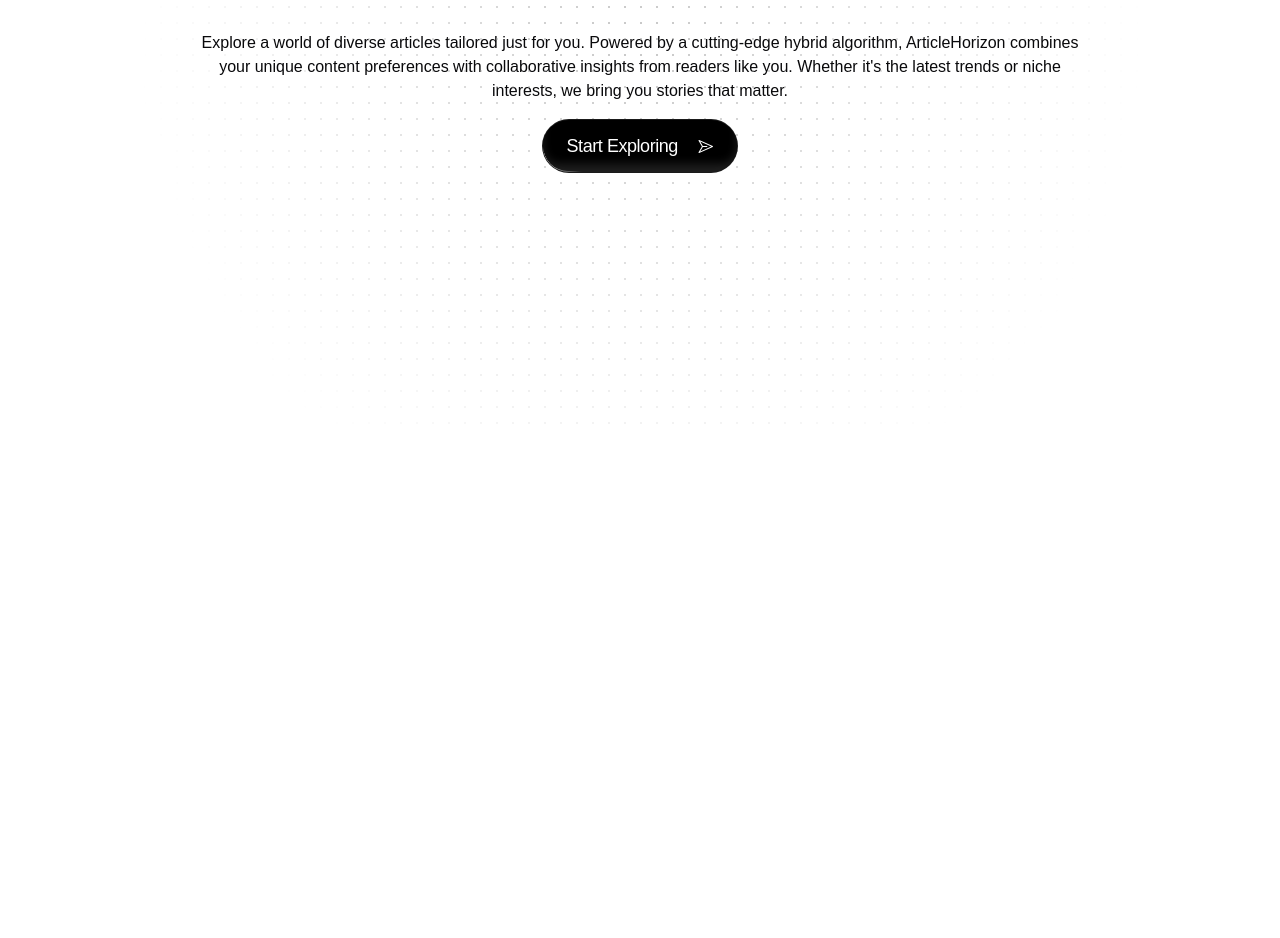
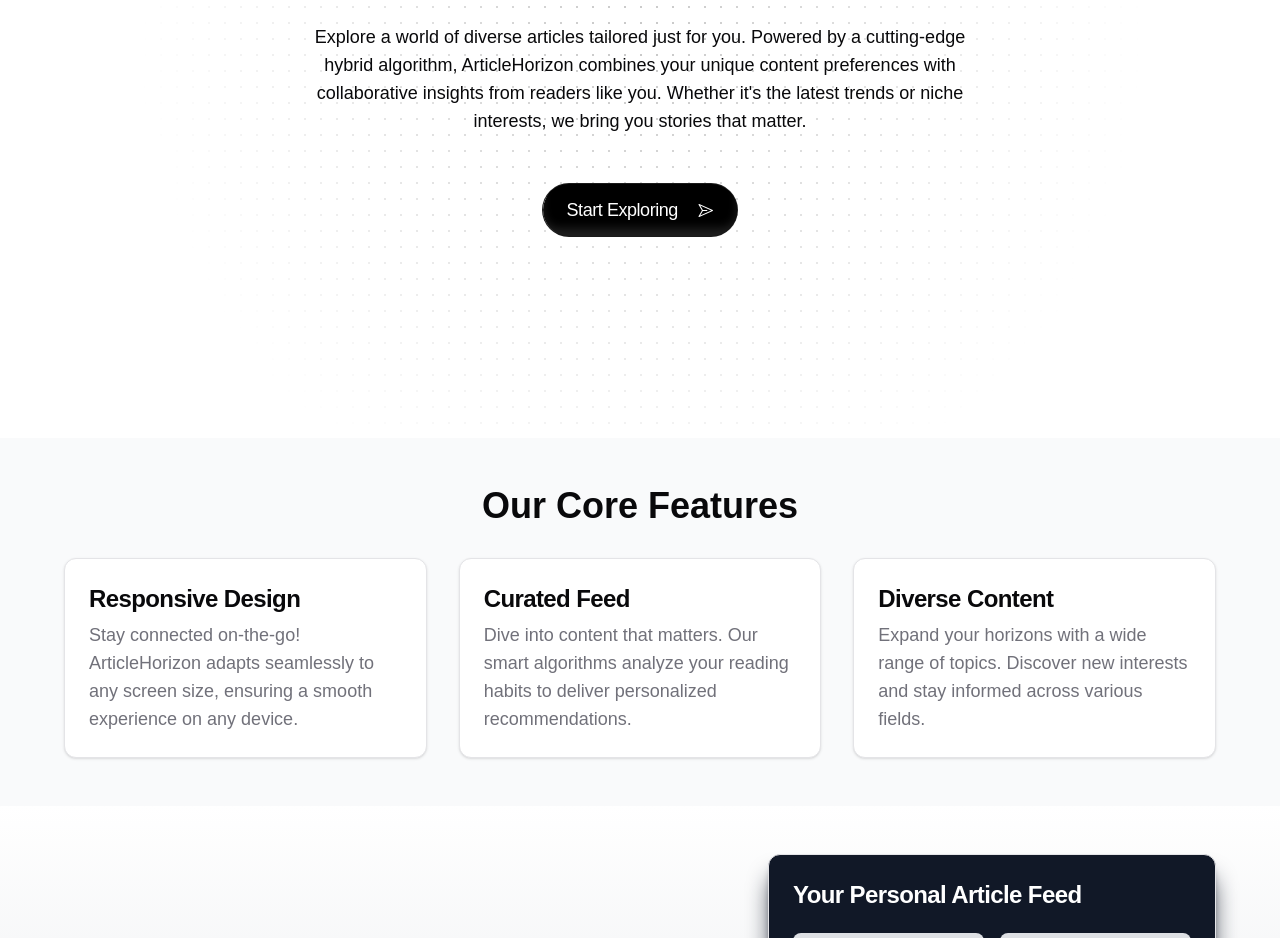
Before and after one commit to RedDotz20/news-content-recommender-system, a Next.js app: page / in a window 1280 px wide. Shown: the part 362-1300 px from the top of the page. Before the commit the page ends 800 px from the top, so only its background shows below. Built offline with nearby package versions, Linux system fonts and the light colour scheme; a web font is replaced by a local one; what fluid-tailwind would draw is missing.

Commit message:
styles: landing page added sections

```diff
--- a/src/app/page.tsx
+++ b/src/app/page.tsx
@@ -1,39 +1,42 @@
-import Link from 'next/link';
-import { cn } from '@/lib/utils';
-import DotPattern from '../components/magicui/dot-pattern';
-import AnimatedGradientText from '@/components/magicui/animated-gradient-text';
-import ShimmerButton from '@/components/ui/shimmer-button';
-import { PaperPlaneIcon } from '@radix-ui/react-icons';
+import Link from "next/link";
+import { cn } from "@/lib/utils";
+import DotPattern from "../components/magicui/dot-pattern";
+import AnimatedGradientText from "@/components/magicui/animated-gradient-text";
+import ShimmerButton from "@/components/ui/shimmer-button";
+import { Card, CardHeader, CardTitle, CardDescription } from "@/components/ui/card";
+import { PaperPlaneIcon, MobileIcon, CalendarIcon } from "@radix-ui/react-icons";
+import { Button } from "@/components/ui/button";
 
-export default async function Home() {
+export default function Home() {
   return (
-		<section className="h-screen flex flex-col justify-center gap-6 px-4 py-3 sm:px-6 sm:py-4 md:px-8 md:py-5">
+
+    <div className="min-h-screen">
+
+      <section className="h-screen flex flex-col justify-center items-center px-4 py-3 sm:px-6 sm:py-4 md:px-8 md:py-5 relative overflow-hidden">
         <DotPattern
           className={cn(
-					'[mask-image:radial-gradient(500px_circle_at_center,white,transparent)]'
+            "absolute inset-0 [mask-image:radial-gradient(500px_circle_at_center,white,transparent)]"
           )}
         />
-			<div className="flex flex-col gap-4 items-center">
-				<div className="max-w-4xl mx-auto text-center space-y-8">
+        <div className="flex flex-col gap-4 md:items-center relative z-10 max-w-4xl mx-auto xs:px-6 md:text-center">
           <AnimatedGradientText className="text-xs md:text-sm">
             🎉 Where every article expands your horizon
           </AnimatedGradientText>
-					<h1 className="~text-3xl/6xl leading-none font-bold tracking-tight">
+          <h1 className="text-3xl xs:text-5xl sm:text-6xl md:text-6xl lg:text-6xl font-bold tracking-tight">
             Welcome to
             <br />
             <span className="text-blue-400">ArticleHorizon</span>
           </h1>
 
-					<p className="~text-xs/xl">
+          <p className="text-sm xs:text-lg sm:text-lg md:text-lg max-w-2xl mx-auto">
             Explore a world of diverse articles tailored just for you. Powered
             by a cutting-edge hybrid algorithm, ArticleHorizon combines your
             unique content preferences with collaborative insights from readers
             like you. Whether it&apos;s the latest trends or niche interests, we
             bring you stories that matter.
           </p>
-				</div>
 
-				<Link href="/home">
+          <Link href="/home" className="mt-8">
             <ShimmerButton>
               <span className="flex items-center justify-center gap-2 whitespace-pre-wrap text-center text-sm font-medium leading-none tracking-tight text-white dark:from-white dark:to-slate-900/10 lg:text-lg">
                 Start Exploring <PaperPlaneIcon className="ml-2" />
@@ -42,5 +45,110 @@ export default async function Home() {
           </Link>
         </div>
       </section>
+
+      <section className="flex flex-col justify-center md:items-center py-12 px-4 sm:px-6 md:px-8 bg-gray-50 dark:bg-gray-900">
+        <div className="max-w-6xl mx-auto">
+
+          <h2 className="text-4xl xs:text-5xl sm:text-4xl md:text-4xl font-bold md:text-center mb-8">
+            Our Core Features
+          </h2>
+          <div className="grid grid-cols-1 md:grid-cols-3 gap-8">
+
+            <Card className="transform transition-transform duration-500 md:hover:translate-y-[-4px] md:hover:scale-105">
+              <CardHeader>
+                <CardTitle className="text-md xs:text-2xl sm:text-lg md:text-xl lg:text-2xl">
+                  Responsive Design
+                </CardTitle>
+                <CardDescription className="xs:text-lg">
+                  Stay connected on-the-go! ArticleHorizon adapts seamlessly to
+                  any screen size, ensuring a smooth experience on any device.
+                </CardDescription>
+              </CardHeader>
+            </Card>
+
+            <Card className="transform transition-transform duration-500 md:hover:translate-y-[-4px] md:hover:scale-105">
+              <CardHeader>
+                <CardTitle className="text-md xs:text-2xl sm:text-lg md:text-xl lg:text-2xl">
+                  Curated Feed
+                </CardTitle>
+                <CardDescription className="xs:text-lg">
+                  Dive into content that matters. Our smart algorithms analyze
+                  your reading habits to deliver personalized recommendations.
+                </CardDescription>
+              </CardHeader>
+            </Card>
+
+            <Card className="transform transition-transform duration-500 md:hover:translate-y-[-4px] md:hover:scale-105">
+              <CardHeader>
+                <CardTitle className="text-md xs:text-2xl sm:text-lg md:text-xl lg:text-2xl">
+                  Diverse Content
+                </CardTitle>
+                <CardDescription className="xs:text-lg">
+                  Expand your horizons with a wide range of topics. Discover new
+                  interests and stay informed across various fields.
+                </CardDescription>
+              </CardHeader>
+            </Card>
+          </div>
+        </div>
+      </section>
+
+      <section className="py-12 px-6 sm:px-6 md:px-8 bg-gradient-to-b from-white to-gray-300 dark:from-gray-900 dark:to-gray-700">
+        <div className="max-w-6xl mx-auto">
+          <div className="flex flex-col md:flex-row items-center justify-between gap-12">
+            <div className="flex-1 max-w-xl">
+              <h1 className="text-3xl xs:text-5xl sm:text-4xl ~sm:text-4xl font-bold mb-6">
+                Ready to Expand Your Horizon?
+              </h1>
+              <p className="text-lg mb-6">
+                Join ArticleHorizon today and unlock a world of knowledge
+                tailored just for you. Start your journey of discovery with
+                these amazing benefits:
+              </p>
+              <ul className="space-y-2">
+                <li className="flex items-center">
+                  <MobileIcon className="mr-2 h-5 w-5 text-cyan-400" />
+                  <span>Personalized content recommendations</span>
+                </li>
+                <li className="flex items-center">
+                  <CalendarIcon className="mr-2 h-5 w-5 text-cyan-400" />
+                  <span>Daily curated articles on trending topics</span>
+                </li>
+              </ul>
+
+              <div className="mt-6">
+                <Link href="/home">
+                  <Button className="rounded-xl text-gray-900 text-md p-6 hover:bg-gray-900 hover:text-white duration-200">
+                      Start Exploring <PaperPlaneIcon className="ml-2" />
+                  </Button>
+                </Link>
+              </div>
+            </div>
+
+            <div className="flex-1 w-full max-w-md">
+              <Card className="w-full h-full bg-gray-900 dark:bg-gray-200 overflow-hidden shadow-xl shadow-gray-900">
+                <CardHeader className="p-6">
+                  <CardTitle className="text-2xl font-bold mb-4 text-white dark:text-gray-900">
+                    Your Personal Article Feed
+                  </CardTitle>
+                <CardDescription>
+                  <div className="grid grid-cols-2 gap-4">
+                  {[...Array(6)].map((_, index) => (
+                    <div
+                    key={index}
+                    className="aspect-square bg-gray-200 dark:bg-gray-400 rounded-lg animate-pulse"
+                    aria-hidden="true"
+                    />
+                  ))}
+                  </div>
+                </CardDescription>
+                </CardHeader>
+              </Card>
+            </div>
+          </div>
+        </div>
+      </section>
+
+    </div>
   );
 }
```
Lines whose indentation alone changed are shown as unchanged.
